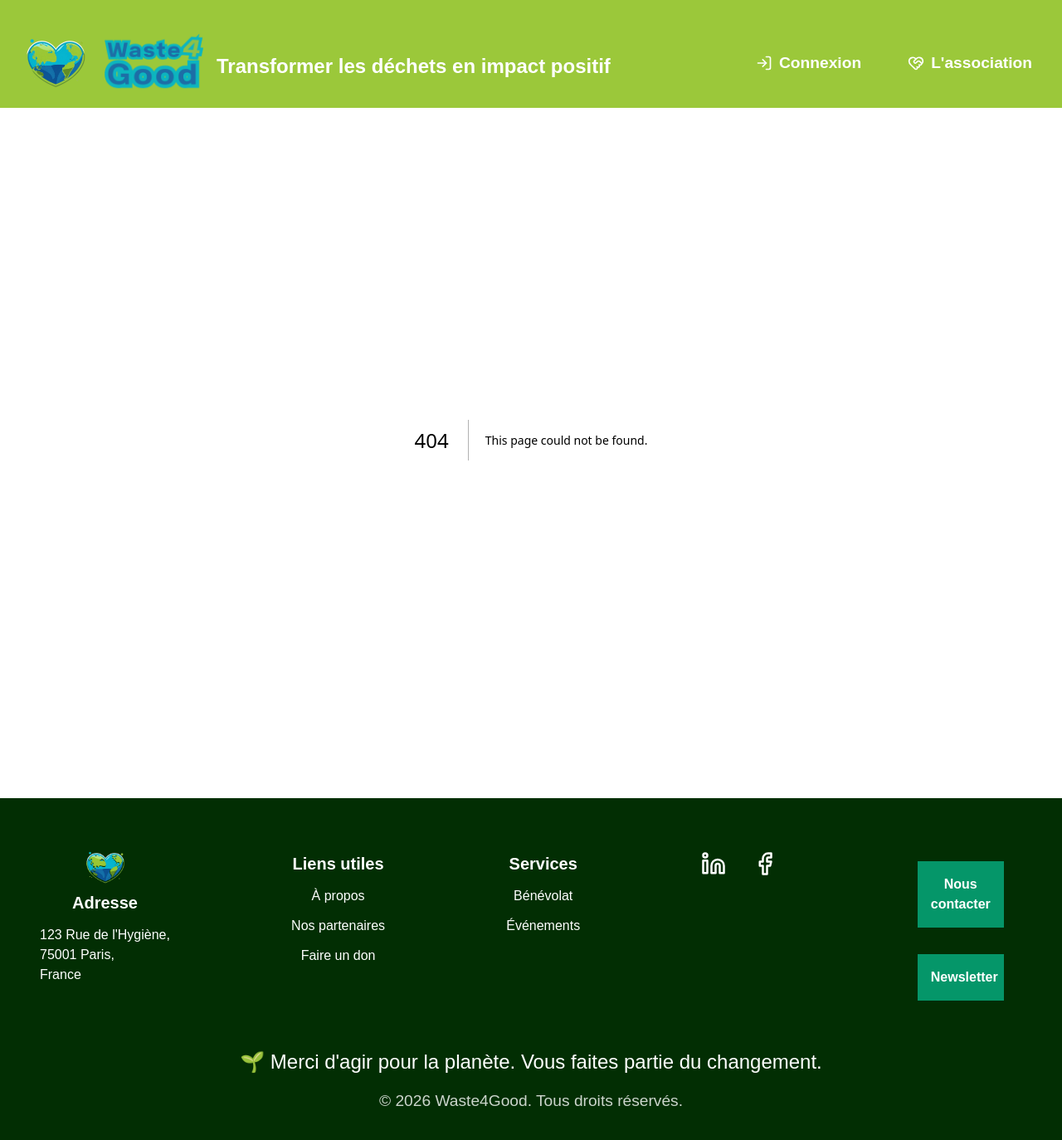
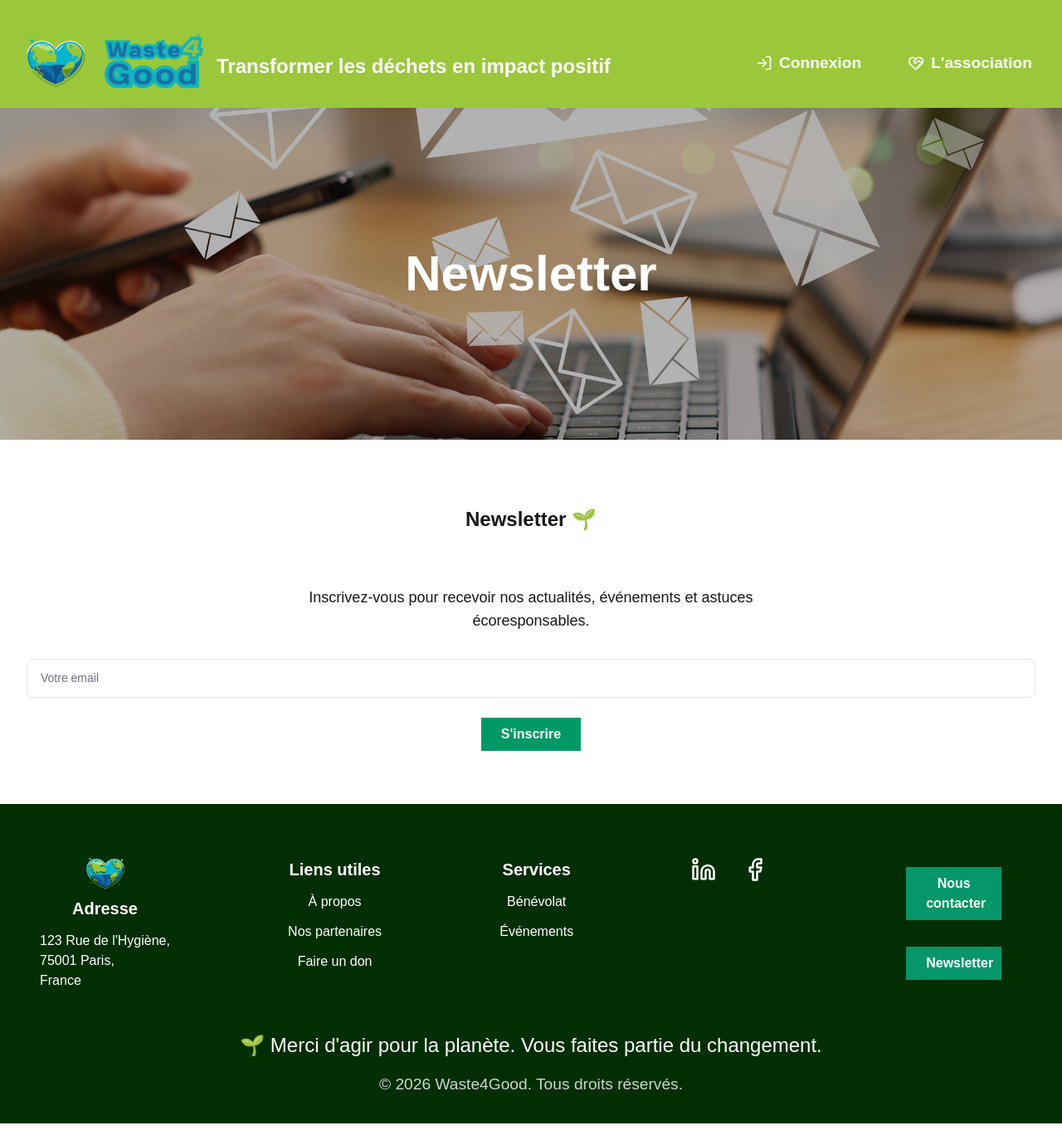
Before and after one commit to EvaTP/Waste4Good, a Next.js app in the folder waste4good-front/: page /newsletter in a window 1280 px wide. Before the commit this address had no page. Shown: the whole page at 83% size. Built offline with nearby package versions, Linux system fonts and the light colour scheme.

Commit message:
add(Newsletter page)

```diff
--- a/waste4good-front/src/app/asso/page.js
+++ b/waste4good-front/src/app/asso/page.js
@@ -21,9 +21,9 @@ export default function Home() {
         <div className="absolute inset-0 z-10 flex flex-col items-center justify-center gap-6 text-center">
           <h1 className="text-white text-6xl font-bold">Nous connaître</h1>
 
-          <button className="bg-emerald-600 hover:bg-emerald-700 text-white font-semibold px-8 py-4 transition-colors duration-300">
+          {/* <button className="bg-emerald-600 hover:bg-emerald-700 text-white font-semibold px-8 py-4 transition-colors duration-300">
             Nous rejoindre
-          </button>
+          </button> */}
         </div>
       </div>
 
--- a/waste4good-front/src/app/general-components/Footer.jsx
+++ b/waste4good-front/src/app/general-components/Footer.jsx
@@ -64,8 +64,13 @@ export default function Footer() {
 
         {/* 5ème div : boutons */}
         <div className={layoutStyles.Footer_section}>
-          <button className={layoutStyles.footer_btn}>Nous contacter</button>
-          <button className={layoutStyles.footer_btn}>Newsletter</button>
+          <Link href="/asso" className={layoutStyles.footer_btn}>
+            Nous contacter
+          </Link>
+          <Link href="/newsletter" className={layoutStyles.footer_btn}>
+            Newsletter
+          </Link>
+          {/* <button className={layoutStyles.footer_btn}>Newsletter</button> */}
         </div>
       </div>
 
--- /dev/null
+++ b/waste4good-front/src/app/newsletter/page.js
@@ -0,0 +1,45 @@
+import Image from "next/image";
+
+export default function NewsletterPage() {
+  return (
+    <div className="flex flex-col min-h-screen">
+      <>
+        {/* Banner avec H1 + CTA superposés */}
+        <div className="relative w-full h-100">
+          <Image
+            src="/images/banner-page-newsletter.png"
+            alt="Banner Waste4Good"
+            fill
+            className="object-cover"
+            priority
+          />
+
+          {/* Overlay sombre */}
+          <div className="absolute inset-0 bg-black/30 z-0" />
+
+          {/* Overlay avec texte */}
+          <div className="absolute inset-0 z-10 flex flex-col items-center justify-center gap-6 text-center">
+            <h1 className="text-white text-6xl font-bold">Newsletter</h1>
+          </div>
+        </div>
+
+        {/* Contenu principal */}
+        <div className="flex-1 flex flex-col items-center p-8 gap-4 text-center mt-12">
+          <h1 className="text-2xl font-semibold">Newsletter 🌱</h1>
+          <p className="text-lg mt-12 mb-4 max-w-xl">
+            Inscrivez-vous pour recevoir nos actualités, événements et astuces
+            écoresponsables.
+          </p>
+          <input
+            type="email"
+            placeholder="Votre email"
+            className="border border-gray-300 rounded p-2 w-68 sm:w-80 md:w-96 mx-auto"
+          />
+          <button className="bg-emerald-600 text-white font-semibold py-2 px-6 mt-2 hover:bg-emerald-700 transition-colors">
+            S'inscrire
+          </button>
+        </div>
+      </>
+    </div>
+  );
+}
--- a/waste4good-front/src/app/page.js
+++ b/waste4good-front/src/app/page.js
@@ -1,4 +1,5 @@
 import Image from "next/image";
+import Link from "next/link";
 import MapSection from "./general-components/MapSection";
 import PartnersGrid from "@/app/general-components/PartnersGrid";
 
@@ -24,9 +25,16 @@ export default function Home() {
             Bienvenue sur Waste4Good
           </h1>
 
-          <button className="bg-emerald-600 hover:bg-emerald-700 text-white font-semibold px-8 py-4 transition-colors duration-300">
+          {/* <button className="bg-emerald-600 hover:bg-emerald-700 text-white font-semibold px-8 py-4 transition-colors duration-300">
             Nous rejoindre
-          </button>
+          </button> */}
+
+          <Link
+            href="/asso"
+            className="footer_btn bg-emerald-600 hover:bg-emerald-700 text-white font-semibold px-8 py-4 transition-colors duration-300"
+          >
+            Nous rejoindre
+          </Link>
         </div>
       </div>
 
--- a/waste4good-front/src/app/styles/layout.module.css
+++ b/waste4good-front/src/app/styles/layout.module.css
@@ -45,7 +45,7 @@ Unlike in globals.css, the classes defined in layout.module.css are locally scop
 }
 /* Paragraphes et liens */
 .Footer_section p,
-.Footer_section a {
+.Footer_section a:not(.footer_btn) {
   /* font-size: 0.875rem; */
   font-size: 1rem;
   margin-bottom: 0.25rem;
@@ -76,7 +76,7 @@ Unlike in globals.css, the classes defined in layout.module.css are locally scop
   background-color: #059669;
   font-size: 1rem;
   font-weight: 600;
-  padding: 1rem;
+  padding: 0.5rem 1.5rem;
   width: 70%;
   max-width: 12rem;
   border: none;
@@ -84,11 +84,22 @@ Unlike in globals.css, the classes defined in layout.module.css are locally scop
   transition: background-color 0.2s;
   display: block;
   margin: 0.75rem auto;
+  text-align: center;
+  text-decoration: none;
+}
+/* applique à tous les liens avec la classe footer_btn */
+a.footer_btn,
+a.footer_btn:hover,
+a.footer_btn:focus,
+a.footer_btn:active {
+  text-decoration: none;
+  color: white;
 }
 
 /* Hover */
 .footer_btn:hover {
   background-color: #047857;
+  text-decoration: none;
 }
 
 .info_text {
@@ -638,7 +649,6 @@ Unlike in globals.css, the classes defined in layout.module.css are locally scop
     flex-direction: column;
     gap: 4px;
     font-size: 0.75rem;
-    padding: 0.25rem;
   }
   .NavBar_title {
     font-size: 1.2rem;
@@ -667,5 +677,6 @@ Unlike in globals.css, the classes defined in layout.module.css are locally scop
     width: 80%;
     font-size: 0.875rem;
     padding: 0.4rem 0.8rem;
+    text-decoration: none;
   }
 }
```
Also changed, not shown: waste4good-front/public/images/banner-page-newsletter.png (added).
